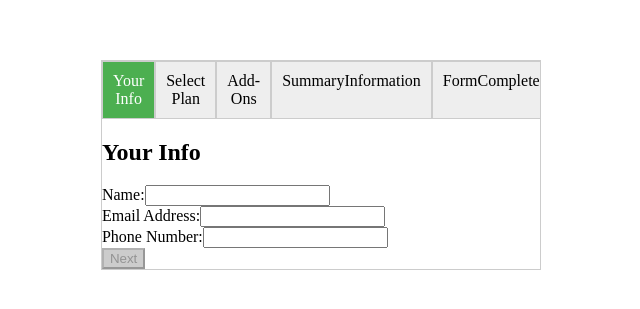
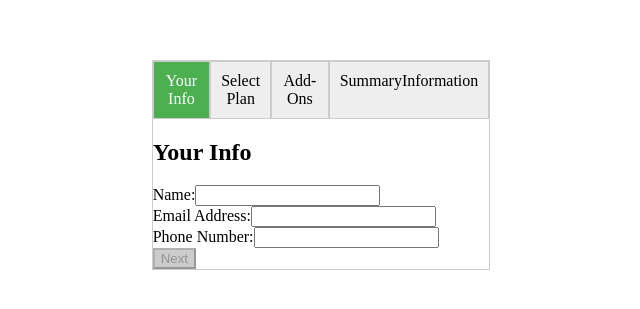
Before and after one commit to mehmetbacik/multi-step-form, a Vue app: page / in a window 1280 px wide. Shown: the part 243-552 px from the top of the page, without its empty margins (319-959 px from the left). Built offline with nearby package versions, Linux system fonts and the light colour scheme.

Commit message:
Updated
Updated project files.

```diff
--- a/src/components/FormCompleted.vue
+++ /dev/null
@@ -1,18 +0,0 @@
-<template>
-  <div>
-    <h2>Completed</h2>
-    <p>Congratulations! You have completed the multi-step form.</p>
-    <button @click="restart">Begin Again</button>
-  </div>
-</template>
-
-<script>
-export default {
-  methods: {
-    restart() {
-      localStorage.clear();
-      this.$router.push({ path: '/' });
-    },
-  },
-};
-</script>
--- a/src/components/FormMain.vue
+++ b/src/components/FormMain.vue
@@ -20,13 +20,12 @@ import YourInfo from "@/components/YourInfo.vue";
 import SelectPlan from "@/components/SelectPlan.vue";
 import AddOns from "@/components/AddOns.vue";
 import SummaryInformation from "@/components/SummaryInformation.vue";
-import FormCompleted from "@/components/FormCompleted.vue";
 
 export default {
   data() {
     return {
       currentStep: 1,
-      steps: ["Your Info", "Select Plan", "Add-Ons", "SummaryInformation", "FormCompleted"],
+      steps: ["Your Info", "Select Plan", "Add-Ons", "SummaryInformation"],
     };
   },
   computed: {
@@ -40,8 +39,6 @@ export default {
           return "AddOns";
         case 4:
           return "SummaryInformation";
-        case 5:
-          return "FormCompleted";
         default:
           return null;
       }
@@ -66,7 +63,6 @@ export default {
     SelectPlan,
     AddOns,
     SummaryInformation,
-    FormCompleted,
   },
 };
 </script>
--- a/src/main.js
+++ b/src/main.js
@@ -1,6 +1,5 @@
 import { createApp } from 'vue'
 import App from './App.vue'
-import router from './router'
 import './assets/css/styles.css'
 
-createApp(App).use(router).mount('#app')
+createApp(App).mount('#app')
--- a/src/router/index.js
+++ /dev/null
@@ -1,19 +0,0 @@
-import { createRouter, createWebHistory } from 'vue-router';
-import YourInfo from "../components/YourInfo.vue";
-import FormCompleted from "../components/FormCompleted.vue";
-
-const routes = [
-  { path: "/", component: YourInfo, name: "YourInfo" },
-  {
-    path: "/FormCompleted",
-    component: FormCompleted,
-    name: "FormCompleted",
-  },
-];
-
-const router = createRouter({
-  history: createWebHistory(),
-  routes,
-});
-
-export default router;
```
